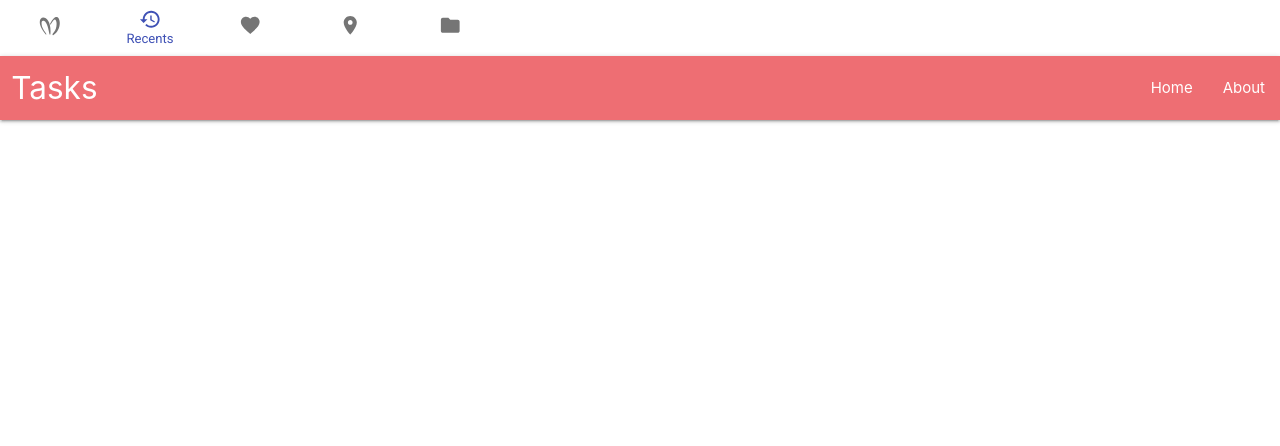
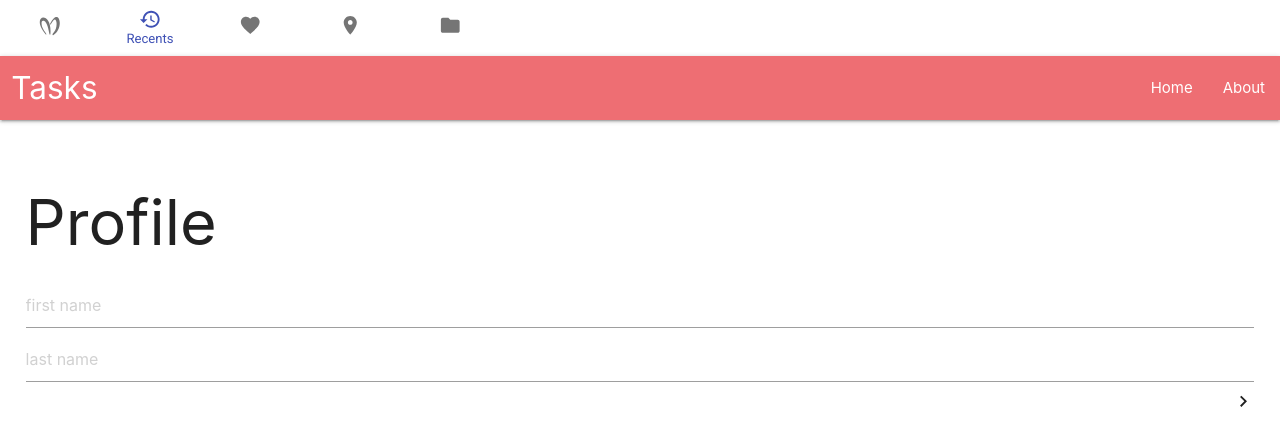
Before and after one commit to llee-125/dating-app, a React (Create React App) app in the folder client/: page /profile in a window 1280 px wide. Shown: the top 446 px of the page. Built offline with nearby package versions, Linux system fonts and the light colour scheme.

Commit message:
added profile signup and profile page

```diff
--- a/client/src/App.css
+++ b/client/src/App.css
@@ -1,4 +1,4 @@
-.App {
+/* .App {
   text-align: center;
 }
 
@@ -35,4 +35,14 @@
   to {
     transform: rotate(360deg);
   }
+} */
+
+.navigation {
+  display: flex;
+  justify-content: space-between;
 }
+
+.profile {
+  margin: 1%;
+  padding: 1%;
+}
--- a/client/src/App.js
+++ b/client/src/App.js
@@ -8,6 +8,7 @@ import About from "./Components/Pages/About";
 import Delete from "./Components/Pages/Delete";
 import Edit from "./Components/Pages/Edit";
 import Home from "./Components/Pages/Home";
+import Profile from "./Components/Pages/Profile";
 
 import "./App.css";
 
@@ -73,6 +74,9 @@ function App() {
         <Route exact path="/about">
           <About />
         </Route>
+        <Route exact path="/profile">
+          <Profile />
+        </Route>
       </Switch>
     </Router>
   );
--- /dev/null
+++ b/client/src/Components/Pages/Profile.js
@@ -0,0 +1,150 @@
+import React from "react";
+import NavigateBeforeIcon from "@material-ui/icons/NavigateBefore";
+import NavigateNextIcon from "@material-ui/icons/NavigateNext";
+import ProfileDashboard from "./ProfileDashboard";
+
+class Profile extends React.Component {
+  state = {
+    firstName: "",
+    lastName: "",
+    phone: "",
+    email: "",
+    birthday: "",
+    gender: "",
+    ethnicity: "",
+    body: "",
+    education: "",
+    religion: "",
+    politics: "",
+    children: "",
+    substances: "",
+    interest: "",
+    counter: 0,
+  };
+  handleLeftCounter = () => {
+    var counter = this.state.counter;
+    if (counter >= 1) {
+      counter--;
+      this.setState({ counter: counter });
+    }
+  };
+  handleRightCounter = () => {
+    var counter = this.state.counter;
+    counter++;
+    this.setState({ counter: counter });
+  };
+  handleChange = (event) => {
+    var name = event.target.name;
+    var value = event.target.value;
+    this.setState({
+      [name]: value,
+    });
+    // console.log(event.target, name, value);
+  };
+  render() {
+    var result;
+    if (this.state.counter === 0) {
+      // <label>
+      //   name
+      // </label>
+      result = (
+        <div>
+          <input
+            value={this.state.firstName}
+            placeholder="first name"
+            name="firstName"
+            onChange={this.handleChange}
+          ></input>
+          <input
+            name="lastName"
+            value={this.state.lastName}
+            placeholder="last name"
+            onChange={this.handleChange}
+          ></input>
+        </div>
+      );
+      // <input name={this.state.lastName} placeholder="last name" onChange={this.handleChange}></input>
+    } else if (this.state.counter === 1) {
+      result = (
+        <input
+          name="phone"
+          value={this.state.phone}
+          placeholder="phone number"
+          onChange={this.handleChange}
+        ></input>
+      );
+      // add all the categories as else ifs
+    } else if (this.state.counter === 2) {
+      result = (
+        <input
+          name="email"
+          type="email"
+          value={this.state.email}
+          placeholder="email"
+          onChange={this.handleChange}
+        ></input>
+      );
+    } else if (this.state.counter === 3) {
+      result = (
+        <input
+          name="birthday"
+          type="date"
+          value={this.state.birthday}
+          placeholder="birthday"
+          onChange={this.handleChange}
+        ></input>
+      );
+    } else {
+      result = (
+        <input
+          name="phone"
+          value={this.state.phone}
+          placeholder="phone"
+          onChange={this.handleChange}
+        ></input>
+      );
+    }
+    return (
+      <div className="profile">
+        <h1>Profile</h1>
+        <form>
+          {result}
+          <div className="navigation">
+            {this.state.counter !== 0 ? (
+              <NavigateBeforeIcon onClick={this.handleLeftCounter} id="left">
+                Left
+              </NavigateBeforeIcon>
+            ) : (
+              <div></div>
+            )}
+            {this.state.counter === 4 ? (
+              // change 2 to the last number of all the categories, remember it starts at 0
+              <ProfileDashboard
+                firstName={this.state.firstName}
+                lastName={this.state.lastName}
+                phone={this.state.phone}
+                email={this.state.email}
+                birthday={this.state.birthday}
+                gender={this.state.gender}
+                ethnicity={this.state.ethnicity}
+                body={this.state.body}
+                education={this.state.education}
+                religion={this.state.religion}
+                politics={this.state.politics}
+                children={this.state.children}
+                substances={this.state.substances}
+                interest={this.state.interest}
+              ></ProfileDashboard>
+            ) : (
+              <NavigateNextIcon onClick={this.handleRightCounter} id="right">
+                Right
+              </NavigateNextIcon>
+            )}
+          </div>
+        </form>
+      </div>
+    );
+  }
+}
+
+export default Profile;
--- /dev/null
+++ b/client/src/Components/Pages/ProfileDashboard.js
@@ -0,0 +1,45 @@
+import React from "react";
+
+class ProfileDashboard extends React.Component {
+  state = {
+    firstName: "",
+    lastName: "",
+    phone: "",
+    email: "",
+    birthday: "",
+    gender: "",
+    ethnicity: "",
+    body: "",
+    education: "",
+    religion: "",
+    politics: "",
+    children: "",
+    substances: "",
+    interest: "",
+  };
+  componentDidMount = () => {
+    console.log(this.props);
+  };
+  render() {
+    return (
+      <form>
+        <input value={this.props.firstName} />
+        <input value={this.props.lastName} />
+        <input value={this.props.phone} />
+        <input value={this.props.email} />
+        <input value={this.props.birthday} />
+        <input value={this.props.gender} />
+        <input value={this.props.ethnicity} />
+        <input value={this.props.body} />
+        <input value={this.props.education} />
+        <input value={this.props.religion} />
+        <input value={this.props.politics} />
+        <input value={this.props.children} />
+        <input value={this.props.substances} />
+        <input value={this.props.interest} />
+      </form>
+    );
+  }
+}
+
+export default ProfileDashboard;
```
